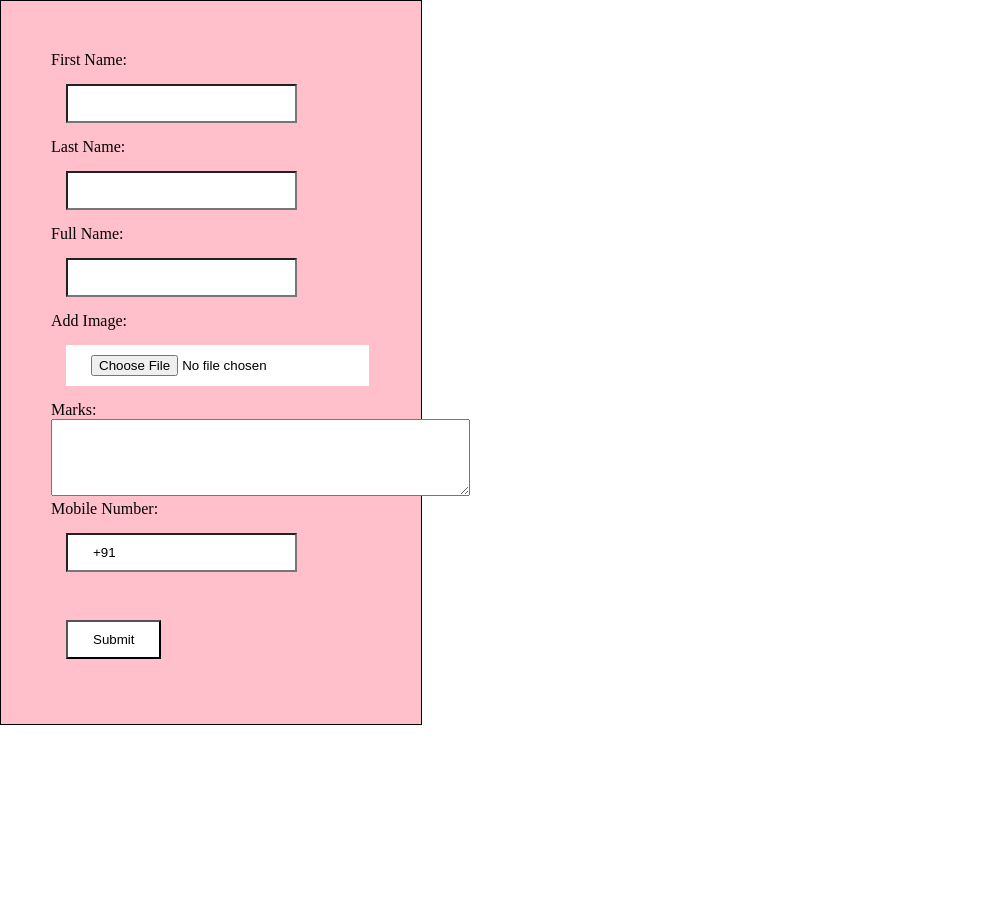
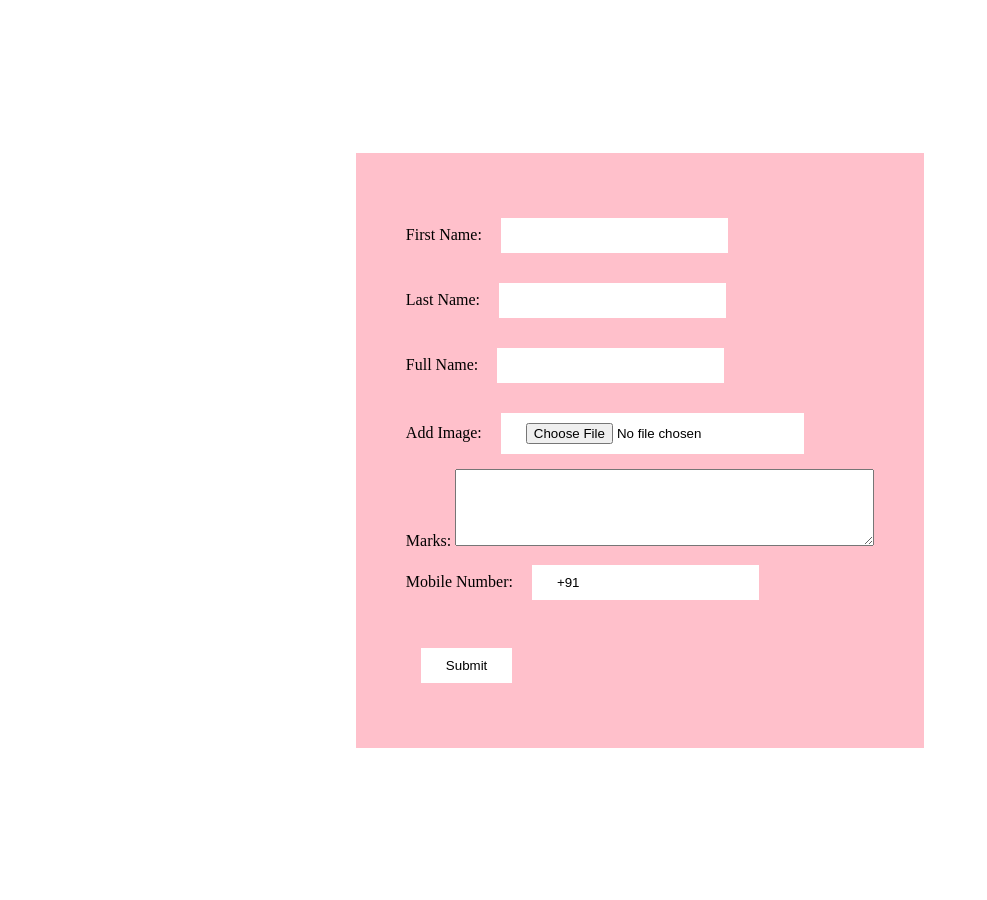
Before and after one commit to Tanushree2001/phptasks, a PHP site: page / in a window 1280 px wide. Shown: the whole page, without its empty margins (0-987 px from the left). Before the commit the page ends 725 px from the top, so only its background shows below. Run offline with PHP 8.4, Linux system fonts and the light colour scheme.

Commit message:
FT2023-72-Updated with the indent spaces,styles and comments

```diff
--- a/Php-Task4/index.php
+++ b/Php-Task4/index.php
@@ -9,6 +9,7 @@
   <script src="https://ajax.googleapis.com/ajax/libs/jquery/3.6.3/jquery.min.js"></script>
 </head>
 <body>
+  <section class="container">
   <form action="welcome.php" method="post" enctype="multipart/form-data"> <!--form started and added enctype to upload files, post can't upload files on server-->
   First Name: <input type="text" name="fname" class="fname" required pattern="[A-Za-z]*"><br> <!--First name created-->
   Last Name: <input type="text" name="lname" class="lname" required pattern="[A-Za-z]*"><br> <!--last name created-->
@@ -20,6 +21,7 @@
   <br>
   <input type="submit" class="submit"><br> <!--submit button-->
 </form>  <!--Form closed-->
+</section>
 
 <script>
   $(document).ready(function () {
--- a/Php-Task4/style/style.css
+++ b/Php-Task4/style/style.css
@@ -3,19 +3,26 @@
   box-sizing: border-box;
   padding: 0px;
 }
+.container{ /*section*/
+  display: flex;
+  justify-content: center;
+  align-items: center;
+  width: 100%;
+  height: 900px;
+}
 form{ /*form structure*/
-    border: 1px solid black;
   padding: 50px;
-    width: 33%;
   background-color: pink;
 }
 form input{ /*form inputs css*/
   padding: 10px 25px;
   margin: 15px;
   background-color: white;
+  border: none;
 }
 .upload{ /*css for files*/
   padding: 10px 25px;
+  border: none;
 }
 .submit:hover{ /*Hovering on submit button*/
   background-color: yellow;
```
Also changed, not shown: Php-Task4/welcome.php (indentation only). Lines whose indentation alone changed are shown as unchanged.
